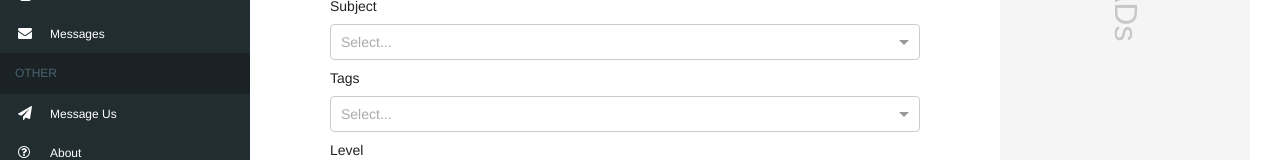
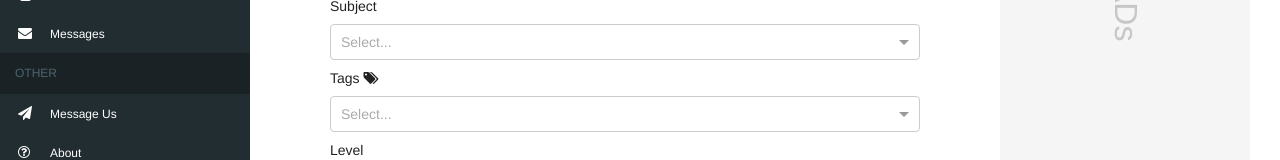
Before and after one commit to shovity/mc-test, a React app: page /add-question in a window 1280 px wide. Both pictures are taken after a click on the button "Next". Shown: the part 373-533 px from the top of the page. Built offline with nearby package versions, Linux system fonts and the light colour scheme; no server answers.

Commit message:
add tags icon

```diff
--- a/src/components/AddQuestion/AddQuestionStep2.js
+++ b/src/components/AddQuestion/AddQuestionStep2.js
@@ -133,7 +133,7 @@ class AddQuestionStep2 extends Component {
           ]}
         />
 
-        <label>Tags</label>
+        <label>Tags <i className="fa fa-tags"></i></label>
         <Select.Creatable
 					multi
 					options={[
```
